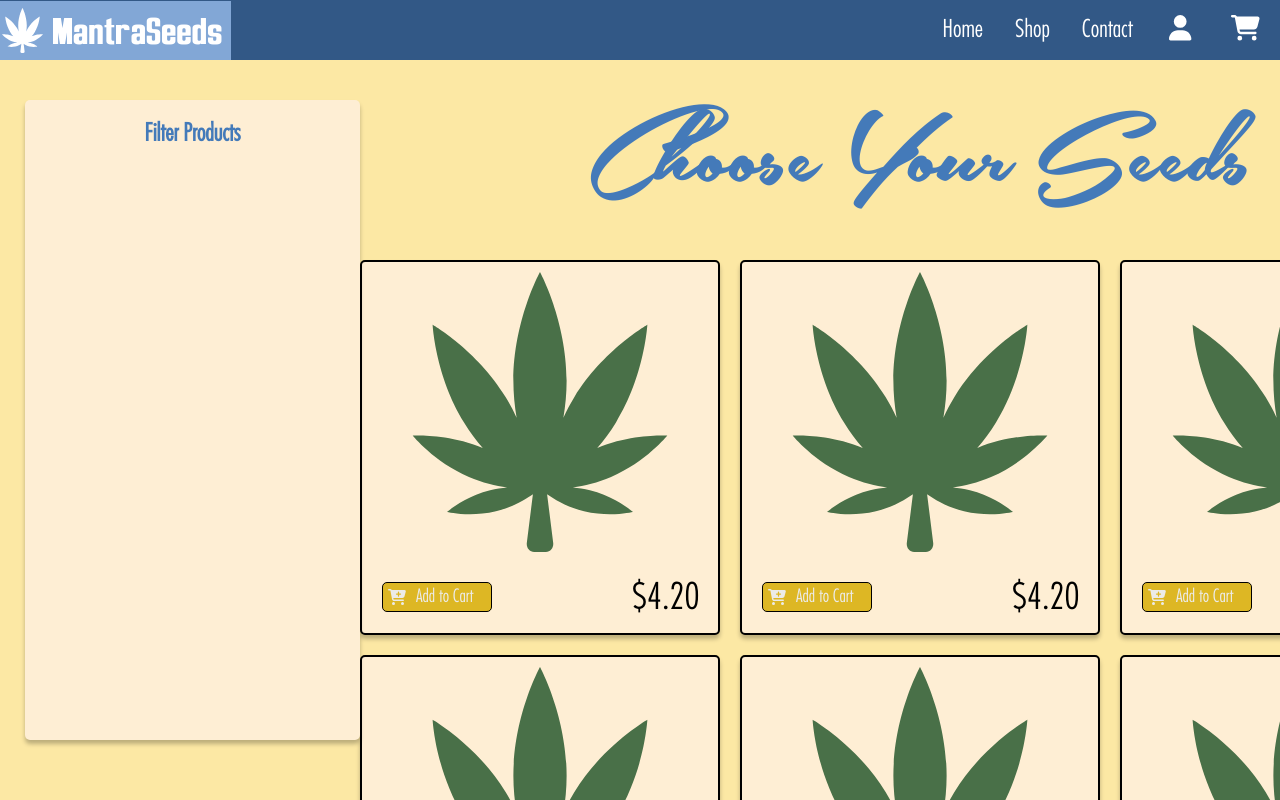
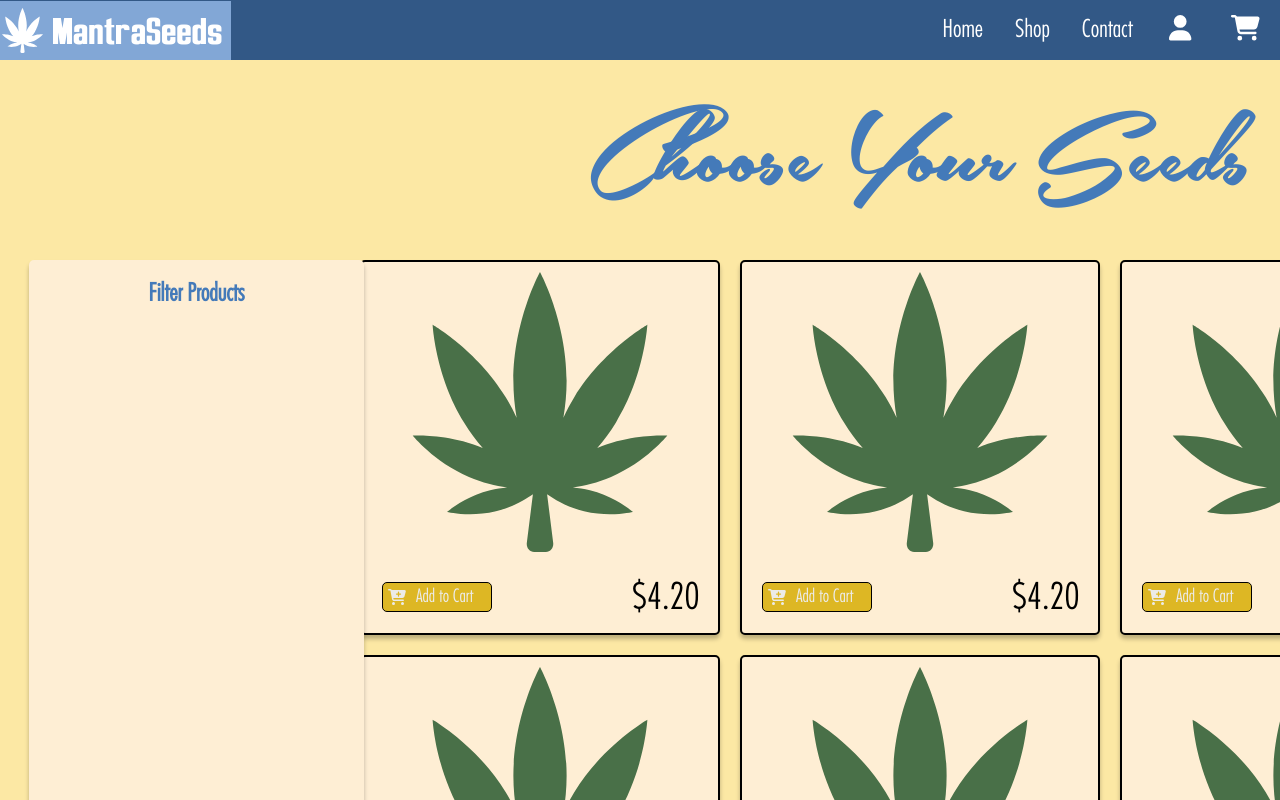
Before and after one commit to EricJamesCrow/mantra-seeds, a React (Create React App) app: page /shop in a window 1280 px wide. Shown: the top 800 px of the page. Built offline with nearby package versions, Linux system fonts and the light colour scheme; the HTML template or start-up script is replaced by a standard one.

Commit message:
sidebar works

```diff
--- a/src/pages/shop/Shop.css
+++ b/src/pages/shop/Shop.css
@@ -16,8 +16,23 @@ body {
     background: #FCE8A4;
     align-items: center;
     justify-content: center;
-    padding-top: 100px;
-    padding-left: 25px;
+    padding-top: 260px;
+    padding-left: 29px;
+    text-align: center;
+    position: none;
+    top: 0;
+    height: 0vh;
+    box-sizing: border-box;
+    z-index: 1;
+}
+
+.store-sidebar-sticky {
+    grid-area: sidebar;
+    background: #FCE8A4;
+    align-items: center;
+    justify-content: center;
+    padding-top: 90px;
+    padding-left: 29px;
     text-align: center;
     position: sticky;
     top: 0;
--- a/src/pages/shop/Shop.js
+++ b/src/pages/shop/Shop.js
@@ -17,15 +17,32 @@ import { FontAwesomeIcon } from "@fortawesome/react-fontawesome"
 // components
 import Product from "../../components/Product"
 
+// react
+import { useState, useEffect } from 'react';
+
 export default function Store() {
     const chakras = [{"id": "1", "image": Crown, "text": "Crown", "textColor": "#8f009c"}, {"id": "2", "image": ThirdEye, "text": "ThirdEye", "textColor": "#00489c"},
     {"id": "3", "image": Throat, "text": "Throat", "textColor": "#00b5db"}, {"id": "4", "image": Heart, "text": "Heart", "textColor": "#8cbf00"}, {"id": "5", "image": Solar, "text": "Solar", "textColor": "#e3c101"},
     {"id": "6", "image": Sacral, "text": "Sacral", "textColor": "#ff9200"}, {"id": "7", "image": Root, "text": "Root", "textColor": "#e60000"}]
     const products = ["weed", "weed", "weed", "weed", "weed", "weed", "weed", "weed"]
+    const [stickyClass, setStickyClass] = useState("store-sidebar");
 
+    useEffect(() => {
+      window.addEventListener('scroll', whatsWindowHeight);
+
+      return () => {
+        window.removeEventListener('scroll', whatsWindowHeight);
+      };
+    }, []);
+
+    const whatsWindowHeight = () => {
+      let windowHeight = window.scrollY;
+      windowHeight > 170 ? setStickyClass('store-sidebar-sticky') : setStickyClass("store-sidebar");
+      };
+// style={{ paddingTop: stickyClass[0], position: stickyClass[1] }}
   return (
     <div className="store-container">
-      <div className="store-sidebar">
+      <div className={stickyClass} style={{ paddingTop: stickyClass[0], position: stickyClass[1] }}>
         <div className="filter-products-container">
           <div className="filter-products-label">Filter Products</div>
         </div>
```
